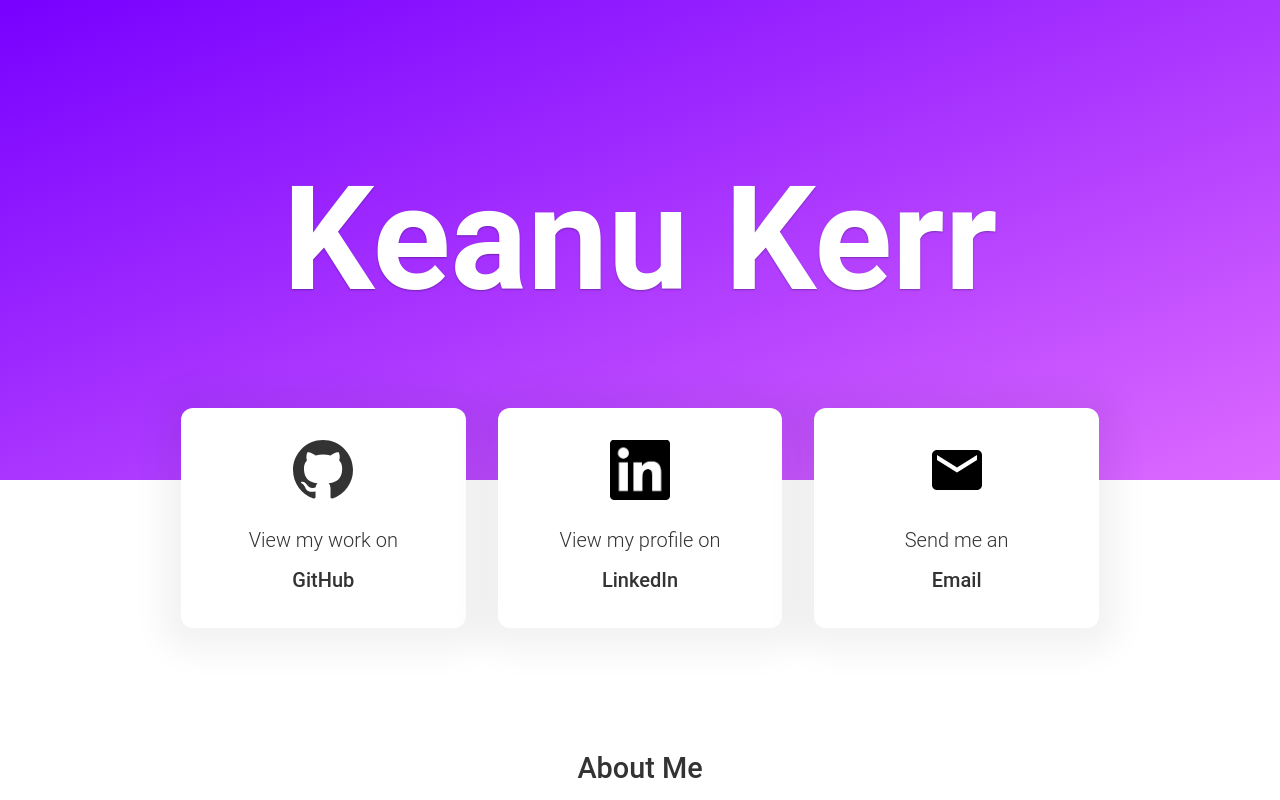
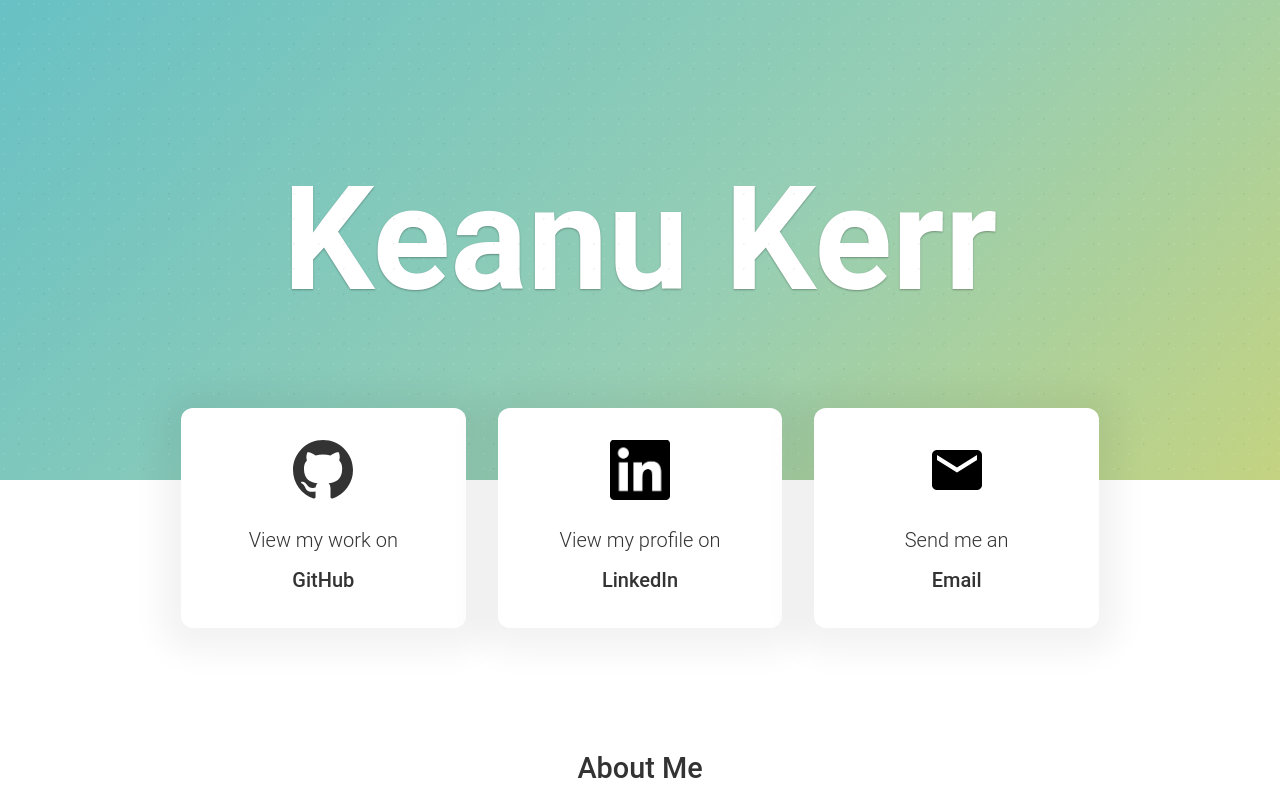
Before and after one commit to keanuk/personal-site, a SvelteKit app: page / in a window 1280 px wide. Shown: the top 800 px of the page. Built offline with nearby package versions, Linux system fonts and the light colour scheme.

Commit message:
add changing colors to the header title

```diff
--- a/src/routes/+page.svelte
+++ b/src/routes/+page.svelte
@@ -237,8 +237,68 @@
 		display: flex;
 		align-items: center;
 		justify-content: center;
-		background: var(--primary-gradient);
+		background:
+			radial-gradient(circle at 50% 50%, rgba(255, 255, 255, 0.03) 1px, transparent 1px),
+			linear-gradient(135deg, #ff6b6b, #4ecdc4, #45b7d1, #96ceb4, #ffd93d, #ff9ff3, #6c5ce7);
+		background-size:
+			20px 20px,
+			600% 600%;
+		animation: spectrum 15s ease-in-out infinite;
 		color: white;
+	}
+
+	@keyframes spectrum {
+		0% {
+			background-position:
+				0% 0%,
+				0% 50%;
+		}
+		16.67% {
+			background-position:
+				0% 0%,
+				20% 30%;
+		}
+		33.33% {
+			background-position:
+				0% 0%,
+				40% 70%;
+		}
+		50% {
+			background-position:
+				0% 0%,
+				60% 20%;
+		}
+		66.67% {
+			background-position:
+				0% 0%,
+				80% 80%;
+		}
+		83.33% {
+			background-position:
+				0% 0%,
+				100% 40%;
+		}
+		100% {
+			background-position:
+				0% 0%,
+				0% 50%;
+		}
+	}
+
+	.hero-background::before {
+		content: '';
+		position: absolute;
+		top: 0;
+		left: 0;
+		width: 100%;
+		height: 100%;
+		background-image:
+			radial-gradient(circle at 25% 25%, rgba(255, 255, 255, 0.1) 1px, transparent 1px),
+			radial-gradient(circle at 75% 75%, rgba(0, 0, 0, 0.05) 1px, transparent 1px);
+		background-size:
+			15px 15px,
+			25px 25px;
+		pointer-events: none;
 	}
 
 	.hero-title {
```
